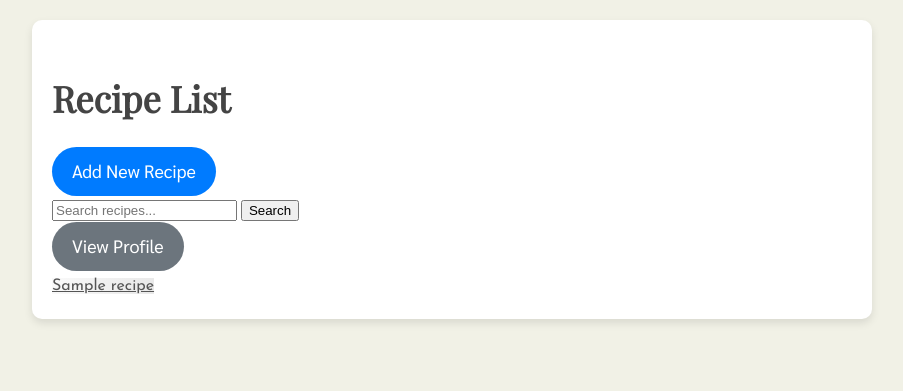
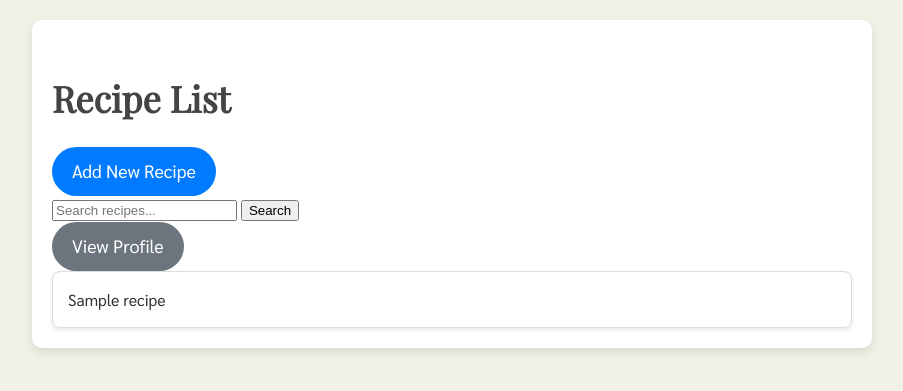
Before and after one commit to software-students-spring2024/2-web-app-exercise-cyh, a Flask app: page / in a window 1280 px wide. Shown: the top 391 px of the page, without its empty margins (188-1091 px from the left). Run offline with Flask 2, Linux system fonts and the light colour scheme; a database or web service that is not in the repository returns one stand-in record (values such as "Sample title"); some libraries are stand-ins or nearby versions.

Commit message:
Update home.css

```diff
--- a/static/css/home.css
+++ b/static/css/home.css
@@ -46,17 +46,27 @@ a.btn:hover, a.btn:focus {
     box-shadow: 0 4px 8px rgba(0, 0, 0, 0.2);
 }
 
+.list-group {
+    display: flex;
+    flex-direction: column; /* Arrange items vertically */
+    gap: 10px; /* Space between items */
+}
+
 .list-group-item {
-    text-align: center;
-    margin-bottom: 10px;
-    border: none;
-    font-family: 'Josefin Sans', sans-serif;
-    background-image: linear-gradient(to right, #f9f9f9, #e9e9e9);
-    color: #555; /* Text color */
-    transition: transform 0.2s, box-shadow 0.3s;
+    display: block; /* Ensure links take up the full container width */
+    background-color: #fff; /* Background color for the boxes */
+    border: 1px solid #ddd; /* Border for the boxes */
+    border-radius: 8px; /* Rounded corners for the boxes */
+    padding: 15px; /* Padding inside the boxes */
+    color: #333; /* Text color */
+    text-decoration: none; /* Remove underline from links */
+    box-shadow: 0 2px 4px rgba(0,0,0,0.1); /* Soft shadow for depth */
+    transition: transform 0.2s, box-shadow 0.3s; /* Smooth transition for hover effect */
 }
 
 .list-group-item:hover, .list-group-item:focus {
-    transform: scale(1.03);
-    box-shadow: 0 4px 8px rgba(0, 0, 0, 0.2);
+    transform: translateY(-2px); /* Slight raise */
+    box-shadow: 0 4px 8px rgba(0,0,0,0.2); /* Enhanced shadow for raised effect */
+    text-decoration: none; /* Ensure text decoration is removed on hover/focus */
+    background-color: #f9f9f9; /* Slight background change on hover */
 }
```
